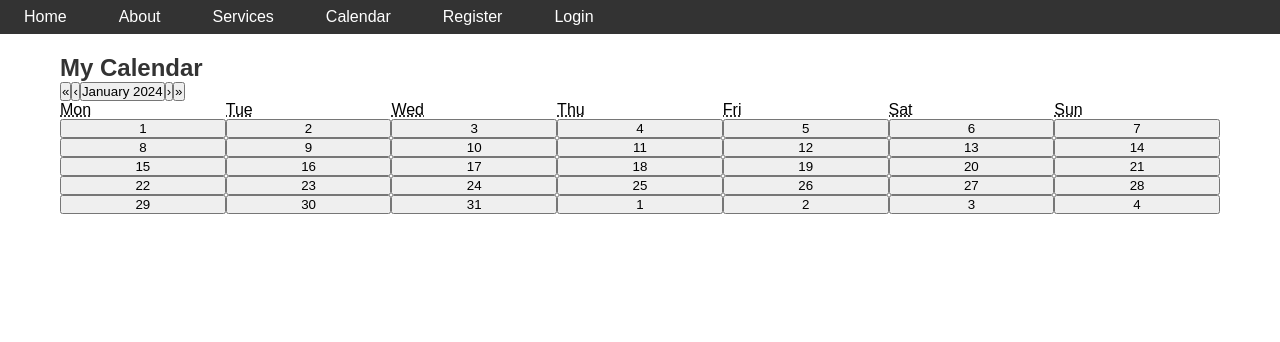
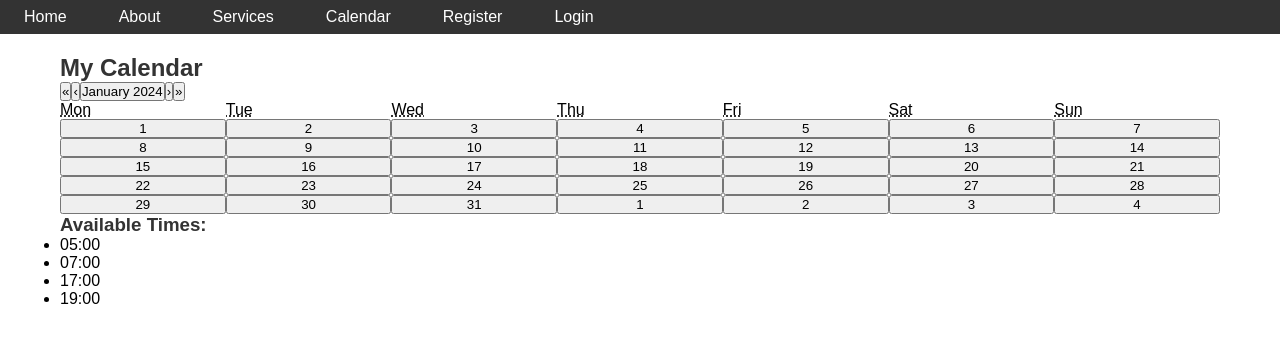
Before and after one commit to nathansolfan/app, a React (Create React App) app: page /calendar in a window 1280 px wide. Shown: the top 342 px of the page. Built offline with nearby package versions, Linux system fonts and the light colour scheme.

Commit message:
insert a div on the html and map method the selectedDate

```diff
--- a/src/Calendar/calendar.js
+++ b/src/Calendar/calendar.js
@@ -10,6 +10,7 @@ const generateTime = (date) => {
   const slots = morningSlots.concat(eveningSlots);
   return { [formattedDate]: slots };
 };
+
 export default function MyCalendar() {
   // create state for Date - which is the  value of Calendar
   const [selectDate, setSelectDate] = useState(new Date());
@@ -19,11 +20,23 @@ export default function MyCalendar() {
     console.log(date);
   };
 
+  const selectedDate = generateTime(selectDate);
+
   return (
     <div>
       <h2>My Calendar</h2>
       {/* when user select a date on the calendar, onChange func is called  */}
       <Calendar onChange={onChange} value={selectDate} />
+      <div>
+        <h3>Available Times:</h3>
+        <ul>
+          {selectedDate[selectDate.toISOString().split("T")[0]].map(
+            (time, index) => (
+              <li key={index}>{time}</li>
+            )
+          )}
+        </ul>
+      </div>
     </div>
   );
 }
```
